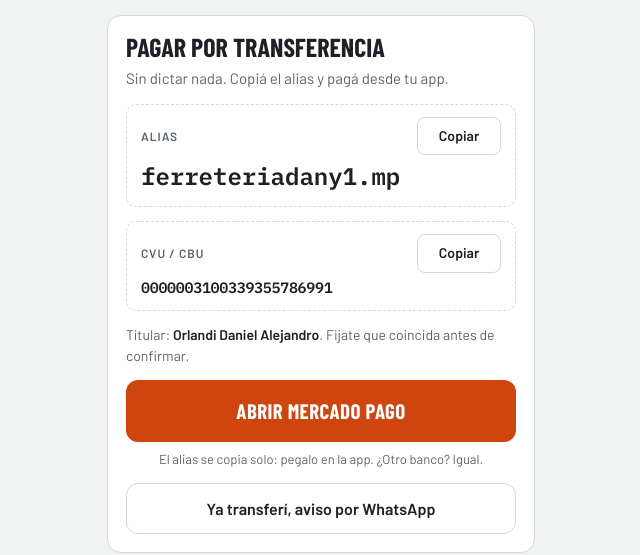
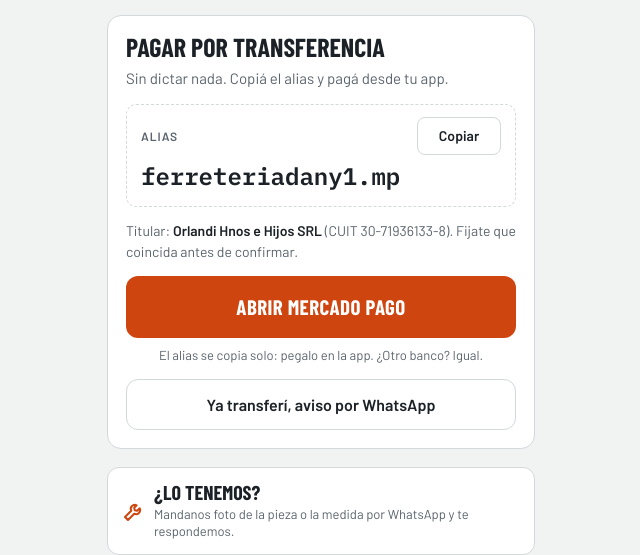
Before and after one commit to Ferreteriadany-web/pagar, a plain HTML site: page index.html in a window 1280 px wide. Shown: the part 168-723 px from the top of the page, without its empty margins (319-959 px from the left). Drawn offline with nearby package versions, Linux system fonts and the light colour scheme; a web font is replaced by a local one.

Commit message:
Actualizar p??gina

```diff
--- a/index.html
+++ b/index.html
@@ -96,8 +96,9 @@ const NEGOCIO = {
   nombre: "Ferretería Dany",
   zona: "Villa Ballester",
   alias: "ferreteriadany1.mp",           // alias real de Mercado Pago / banco
-  cvu: "0000003100339355786991",         // CVU o CBU (22 números). Vacío = no se muestra
-  titular: "Orlandi Daniel Alejandro",   // como aparece al transferir. Vacío = no se muestra
+  cvu: "",                               // CVU o CBU (22 números). Vacío = no se muestra. Pendiente: 0000003100339355786991 figuraba a nombre de Orlandi Daniel Alejandro, confirmar que sea de la SRL
+  titular: "Orlandi Hnos e Hijos SRL",   // como aparece al transferir. Vacío = no se muestra
+  cuit: "30-71936133-8",                 // CUIT del titular (vacío = no se muestra)
   whatsapp: "5491120345160",             // 549 + característica + número, sin espacios
   instagram: "ferreteriadany",           // usuario sin @ (vacío = no se muestra)
   web: "https://ferreteriadany.com.ar",  // tienda online (vacío = no se muestra)
@@ -136,7 +137,7 @@ const NEGOCIO = {
       <span class="val" id="cvu"></span>
       <button class="copy" type="button" id="copyCvu">Copiar</button>
     </div>
-    <p class="holder" id="holderRow">Titular: <b id="titular"></b>. Fijate que coincida antes de confirmar.</p>
+    <p class="holder" id="holderRow">Titular: <b id="titular"></b><span id="cuitTxt"></span>. Fijate que coincida antes de confirmar.</p>
 
     <a class="btn primary" id="openMP" href="https://www.mercadopago.com.ar/" target="_blank" rel="noopener">Abrir Mercado Pago</a>
     <p class="hint">El alias se copia solo: pegalo en la app. ¿Otro banco? Igual.</p>
@@ -191,6 +192,7 @@ const NEGOCIO = {
   $("demo").hidden = !(/TU\.ALIAS/.test(N.alias) || /0{7}$/.test(N.whatsapp));
   $("cvuRow").hidden = !N.cvu;
   $("holderRow").hidden = !N.titular;
+  if (N.cuit) $("cuitTxt").textContent = " (CUIT " + N.cuit + ")";
 
   const wa = msg => "https://wa.me/" + N.whatsapp + "?text=" + encodeURIComponent(msg);
   $("waTile").href = wa("Hola! Quería consultar por ");
```
